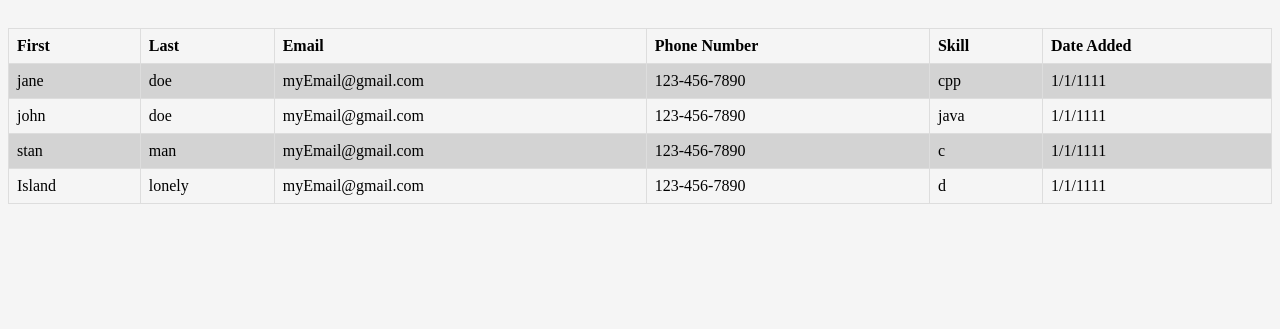
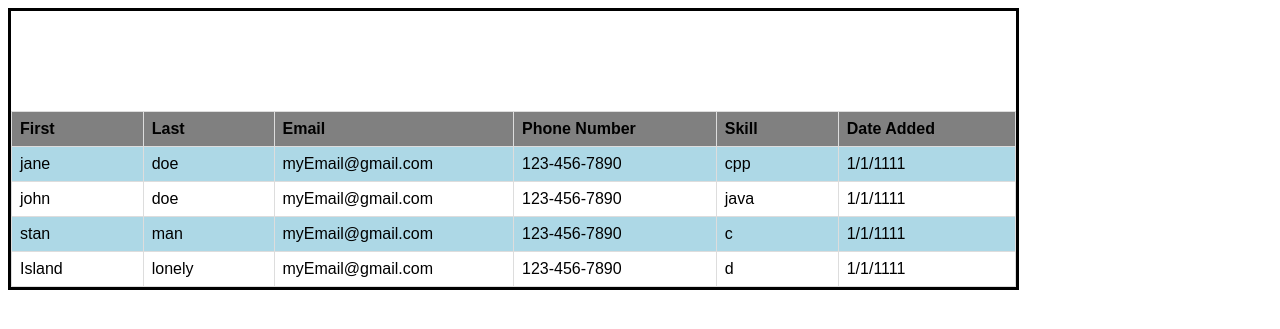
Before and after one commit to StanleyMine/COP4331_ContactManager, a PHP site: page /contactManager.html in a window 1280 px wide. Shown: the top 329 px of the page. Run offline with PHP 8.4, Linux system fonts and the light colour scheme.

Commit message:
Add simple frontend

```diff
--- a/code.js
+++ b/code.js
@@ -9,10 +9,10 @@ async function apiRequest(endpoint, data) {
         });
 
         if (!response.ok) {
-            return { status: response.status, data: response.text() };
+            return { status: response.status, data: await response.text() };
         }
 
-        return { status: response.status, data: response.json() };
+        return { status: response.status, data: await response.json() };
     } catch (err) {
         return { status: 500, data: text };
     }
@@ -25,7 +25,7 @@ async function login() {
 
     const reponse = await apiRequest("/api/login.php", { username, password });
 
-    if (response.status >= 300 && response.status <= 299) {
+    if (response.status >= 200 && response.status <= 299) {
         // response.data stores normal data
     } else if (response.status >= 400 && response.status <= 499) {
         // response.data stores user error
@@ -34,8 +34,22 @@ async function login() {
     }
 }
 
-function createAccount() {
-    alert("creating account");
+async function createAccount() {
+    // need to confirm passwords and also check
+    // if account already exists with username
+
+    var createuser, createpass, confpass;
+    createuser = document.getElementById("createuser").value;
+    createpass = document.getElementById("createpass").value;
+    confpass = document.getElementById("confpass").value;
+
+    if (confpass != createpass) {
+        //passwords don't match
+        alert("passwords do not match");
+    }
+
+    const reponse = await apiRequest("/api/createAccount.php", { createuser, createpass, confpass });
+
 }
 
 function createContact() {
--- a/contactManager.html
+++ b/contactManager.html
@@ -11,7 +11,7 @@
 
 <body>
     <!-- TODO : add a dyanimc table? -->
-    <div class="container" id="loggedInPage">
+    <div class="container" id="contact-table">
         <!--  style="visibility: hidden;" -->
         <table>
             <tr>
--- a/index.html
+++ b/index.html
@@ -10,7 +10,10 @@
 </head>
 
 <body>
+
+    <div class="centerdiv">
         <div class="container">
+            <h1>Login</h1>
             <form id="login-form" onsubmit="login()">
                 <!--Setting up log in text boxes-->
                 <div class="login-section">
@@ -28,6 +31,9 @@
 
             <a id="createAccountLink" href="../smallProject/createAccount.html">Create an account here!</a><br>
         </div>
+    </div>
+
+
 </body>
 
 </html>
--- a/styles.css
+++ b/styles.css
@@ -1,22 +1,30 @@
 body {
-    background-color: whitesmoke;
+    background-color: white;
   }
 * {
   box-sizing: border-box;
+  font-family: arial, sans-serif;
+}
+
+.centerdiv {
+  display: flex;
+  align-items: center;
+  justify-content: center;
+  min-height: 100vh;
 }
 .container {
-    padding: 20px 0px 0px 0px;
-    height: 300px;
+  padding: 16px 32px;
   text-align: center;
-    display: flex;
+  display: inline-flex;
+  border: 3px solid black;
+  background-color: #dfdfdf;
   flex-direction: column;
 }
 .login-section {
-    margin: 4px 4px 4px 4px;
+  margin: 16px;
 }
 #login-form {
   margin: auto;
-    display:block;
   font-size: large;
 }
 #login-form input[type="submit"] {
@@ -29,8 +37,18 @@ body {
 #createAccountLink {
   margin-top: 10px;
 }
-
-
+ #create-account{
+  margin:auto;
+  display:block;
+  font-size: large;
+}
+#create-account input[type="submit"] {
+  margin: 16px;
+}
+#create-account label{
+  display:block;
+  margin:auto;
+}
 table {
   border-collapse: collapse;
   width: 100%;
@@ -38,8 +56,15 @@ body {
 td, th {
   border: 1px solid #dddddd;
   text-align: left;
-    padding: 8px;
+  padding: 8px 80px 8px 8px;
 }
 tr:nth-child(even) {
-    background-color: lightgray;
+  background-color: lightblue;
 }
+#contact-table {
+  padding: 100px 0px 0px 0px;
+  background-color:white;
+}
+#contact-table th {
+  background-color: grey;
+}
```
Also changed, not shown: createAccount.html (+9 -5 lines). Lines whose indentation alone changed are shown as unchanged.
